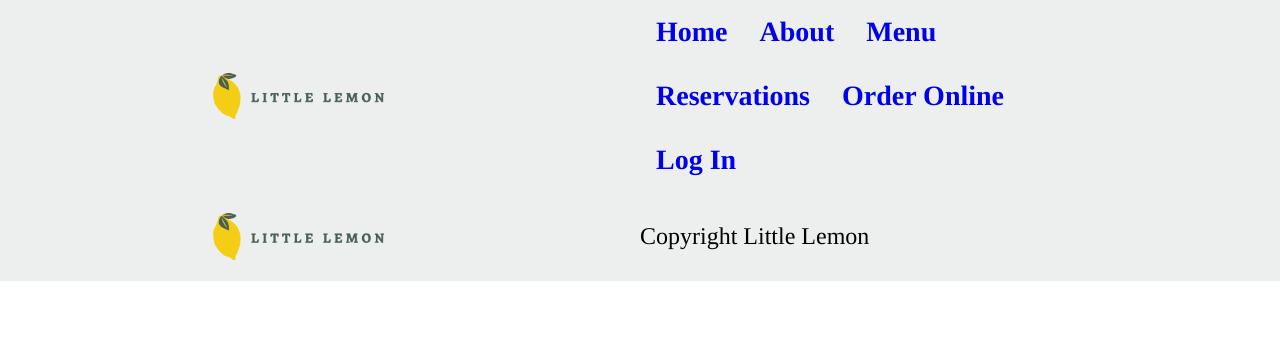
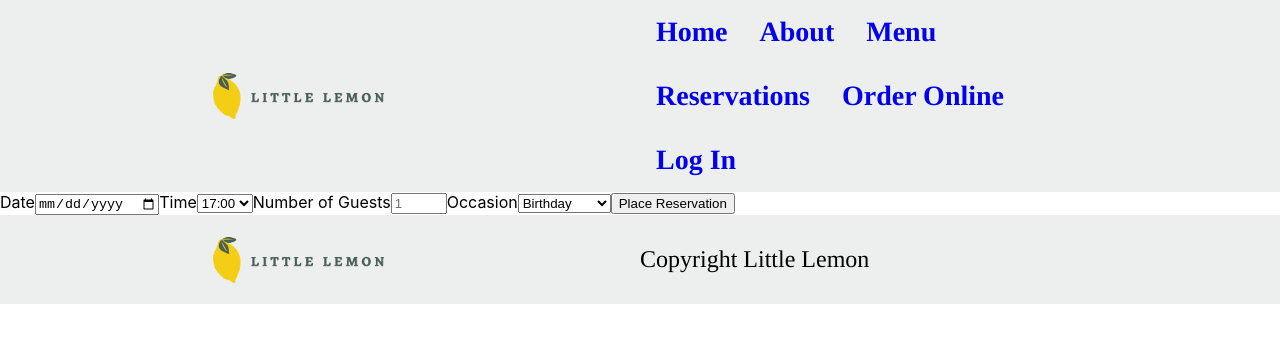
Before and after one commit to gonzonk/frontEndDevCapstone, a React (Create React App) app: page /reservations in a window 1280 px wide. Shown: the top 342 px of the page. Built offline with nearby package versions, Linux system fonts and the light colour scheme; a web font is replaced by a local one.

Commit message:
booking start

```diff
--- /dev/null
+++ b/src/Components/BookingForm.js
@@ -0,0 +1,40 @@
+import { useState } from "react";
+
+const defaultDate = new Date(2002, 5, 23);
+
+function BookingForm(){
+    const [formData, setFormData] = useState({
+        resDate: new Date(2002, 5, 23),
+        resTime: '17:00',
+        guests: 1,
+        occasion: 'Birthday',
+    });
+
+    return (
+        <div className="bookingForm">
+            <form>
+                <label for="res-date">Date</label>
+                <input type="date" id='res-date' name='res-date' value={formData.resDate} onChange={(e) => setFormData({...formData, resDate: e.target.value})}></input>
+                <label for="res-time">Time</label>
+                <select id='res-time' name='res-time'>
+                    <option>17:00</option>
+                    <option>18:00</option>
+                    <option>19:00</option>
+                    <option>20:00</option>
+                    <option>21:00</option>
+                    <option>22:00</option>
+                </select>
+                <label for="guests">Number of Guests</label>
+                <input type="number" placeholder="1" min="1" max="10" id='guests' name='guests'></input>
+                <label for="occasion">Occasion</label>
+                <select id="occasion" name="occasion">
+                    <option>Birthday</option>
+                    <option>Anniversary</option>
+                </select>
+                <input type="submit" value="Place Reservation"></input>
+            </form>
+        </div>
+    )
+}
+
+export default BookingForm;
--- a/src/Components/BookingPage.js
+++ b/src/Components/BookingPage.js
@@ -1,6 +1,10 @@
+import BookingForm from "./BookingForm";
+
 function BookingPage(){
     return (
-        <div></div>
+        <div className="bookingPage">
+            <BookingForm></BookingForm>
+        </div>
     )
 }
 
```
